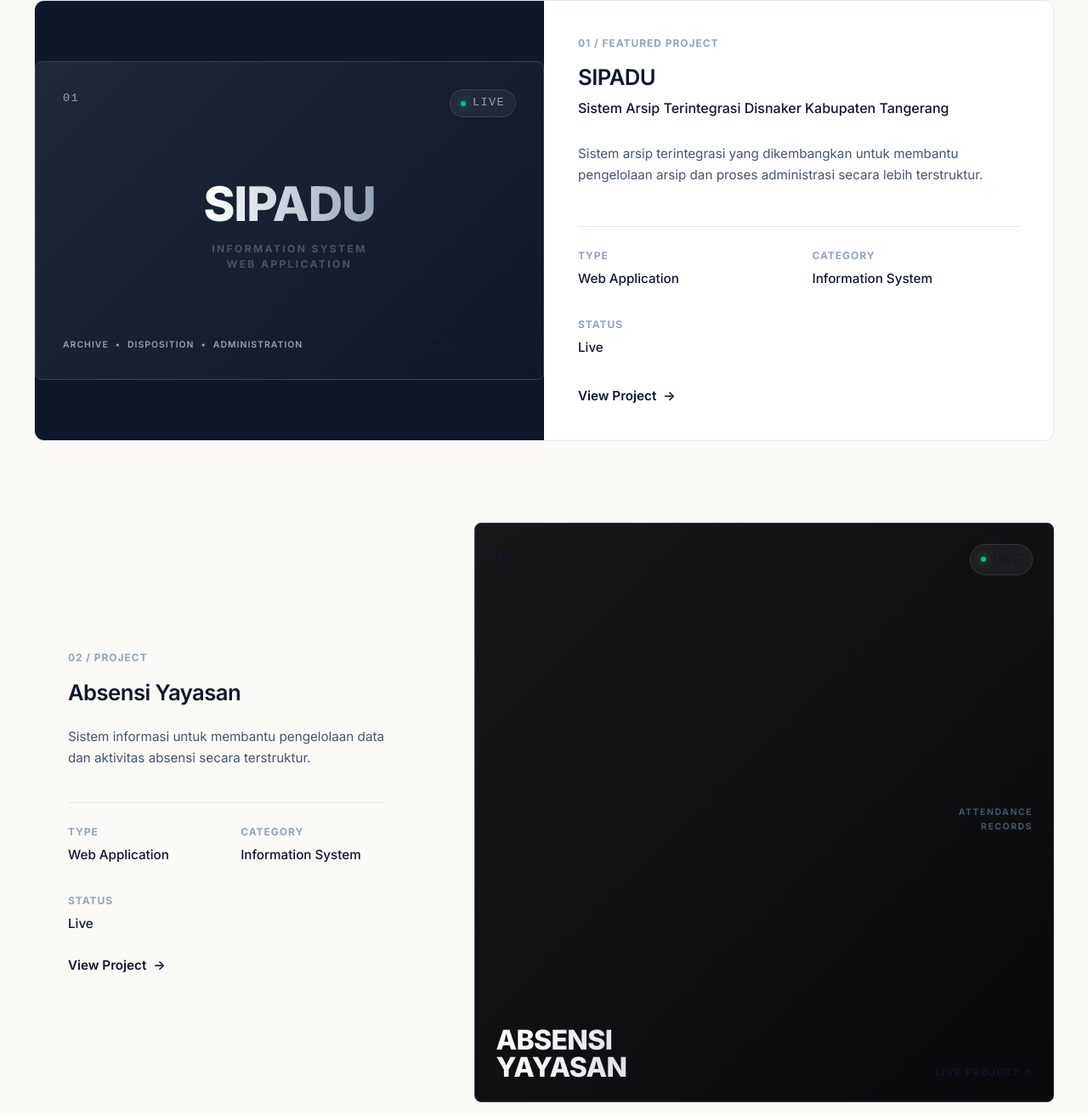
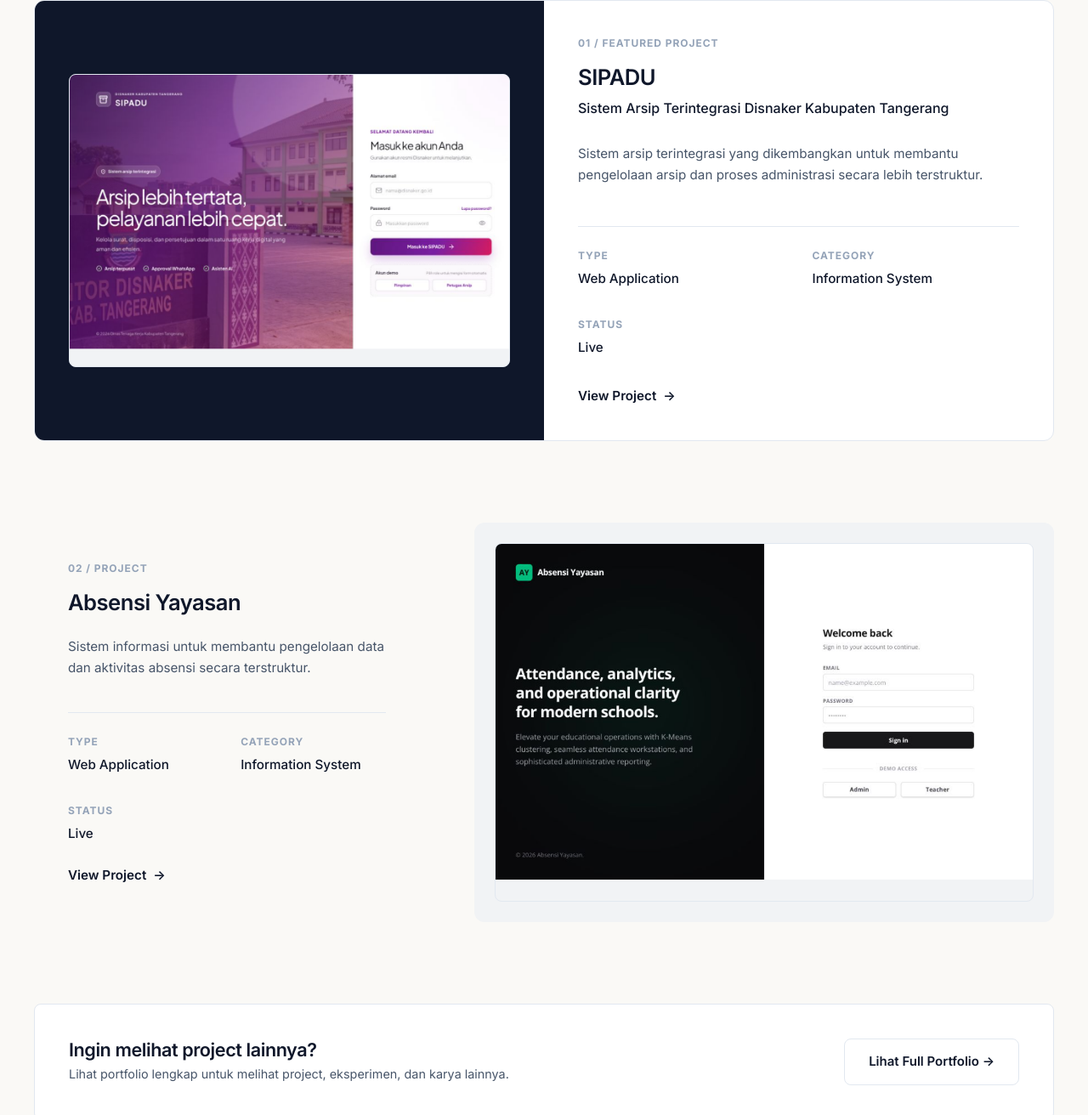
Before and after one commit to Hadevs27/jasa.harryfolio, a plain HTML site: page index.html in a window 1280 px wide. Shown: the part 3596-4908 px from the top of the page at 85% size. Drawn offline with Linux system fonts and the light colour scheme.

Commit message:
Update visual projects with real screenshots, optimized image styles, and clean presentation hierarchy

```diff
--- a/css/components.css
+++ b/css/components.css
@@ -1075,154 +1075,34 @@
 
 
 /* =========================================
-   17. CUSTOM PROJECT VISUAL (HTML+CSS+SVG)
+   17. REAL PROJECT SCREENSHOTS
 ========================================= */
-.cpv-container {
-    display: flex;
-    flex-direction: column;
-    justify-content: space-between;
+.project-image-link {
+    display: block;
     width: 100%;
-    aspect-ratio: 4/3;
-    background-color: var(--bg-dark);
     border-radius: var(--radius-md);
-    padding: 2rem;
-    color: var(--text-main);
-    text-decoration: none;
     overflow: hidden;
+    background-color: var(--bg-subtle);
+    border: 1px solid var(--border-color);
     position: relative;
-    transition: transform 0.6s cubic-bezier(0.2, 0.8, 0.2, 1), box-shadow 0.6s ease;
-    border: 1px solid var(--border-dark);
+    transition: transform 0.6s cubic-bezier(0.16, 1, 0.3, 1), border-color 0.4s ease, box-shadow 0.6s ease;
 }
 
-.cpv-container:hover {
+.project-image-link:hover {
     transform: translateY(-4px);
-    box-shadow: 0 20px 40px rgba(0,0,0,0.4);
     border-color: var(--text-muted);
+    box-shadow: 0 20px 40px rgba(0,0,0,0.15);
 }
 
-.cpv-featured {
-    background: linear-gradient(135deg, #1e293b 0%, #0f172a 100%);
-    aspect-ratio: 16/10;
+.real-project-img {
+    display: block;
+    width: 100%;
+    height: auto;
+    object-fit: cover;
+    object-position: top;
+    transition: transform 0.6s cubic-bezier(0.16, 1, 0.3, 1);
 }
 
-.cpv-secondary {
-    background: linear-gradient(135deg, #18181b 0%, #09090b 100%);
-    aspect-ratio: 1/1;
+.project-image-link:hover .real-project-img {
+    transform: scale(1.02);
 }
-
-.cpv-top {
-    display: flex;
-    justify-content: space-between;
-    align-items: flex-start;
-    font-family: var(--font-mono, monospace);
-    font-size: 0.85rem;
-    letter-spacing: 0.1em;
-    color: var(--text-tertiary);
-}
-
-.cpv-status {
-    display: flex;
-    align-items: center;
-    gap: 0.5rem;
-    padding: 0.25rem 0.75rem;
-    border-radius: 100px;
-    background-color: rgba(255,255,255,0.05);
-    border: 1px solid rgba(255,255,255,0.1);
-}
-
-.status-dot {
-    width: 6px;
-    height: 6px;
-    border-radius: 50%;
-    background-color: #10b981;
-    box-shadow: 0 0 8px #10b981;
-}
-
-.cpv-center {
-    text-align: center;
-    display: flex;
-    flex-direction: column;
-    align-items: center;
-    justify-content: center;
-}
-
-.cpv-title {
-    font-size: 3.5rem;
-    font-weight: 800;
-    line-height: 1;
-    letter-spacing: -0.02em;
-    margin-bottom: 1rem;
-    background: linear-gradient(to right, #fff, #94a3b8);
-    -webkit-background-clip: text;
-    -webkit-text-fill-color: transparent;
-}
-
-.cpv-category {
-    font-size: 0.75rem;
-    font-weight: 700;
-    letter-spacing: 0.2em;
-    color: var(--text-muted);
-    line-height: 1.5;
-}
-
-.cpv-bottom {
-    display: flex;
-    justify-content: space-between;
-    align-items: flex-end;
-}
-
-.cpv-keywords {
-    display: flex;
-    gap: 0.5rem;
-    font-size: 0.65rem;
-    font-weight: 600;
-    letter-spacing: 0.1em;
-    color: var(--text-tertiary);
-}
-
-.cpv-cta {
-    font-size: 0.75rem;
-    font-weight: 700;
-    letter-spacing: 0.1em;
-    color: var(--text-main);
-    transition: transform var(--transition-fast);
-}
-
-.cpv-container:hover .cpv-cta {
-    transform: translateX(4px);
-}
-
-.cpv-secondary {
-    flex-direction: row;
-    padding: 1.5rem;
-    gap: 1rem;
-}
-
-.cpv-left-col {
-    display: flex;
-    flex-direction: column;
-    justify-content: space-between;
-    flex: 1;
-}
-
-.cpv-right-col {
-    display: flex;
-    flex-direction: column;
-    justify-content: space-between;
-    align-items: flex-end;
-    text-align: right;
-}
-
-.cpv-title-small {
-    font-size: 2rem;
-    margin-bottom: 0;
-    margin-top: auto;
-    text-align: left;
-}
-
-.cpv-category-right {
-    font-size: 0.65rem;
-    font-weight: 700;
-    letter-spacing: 0.15em;
-    color: var(--text-muted);
-}
--- a/css/responsive.css
+++ b/css/responsive.css
@@ -164,16 +164,3 @@
         padding: 2.5rem;
     }
 }
-
-@media (max-width: 768px) {
-    .cpv-title {
-        font-size: 2.25rem;
-    }
-    .cpv-title-small {
-        font-size: 1.5rem;
-    }
-    .cpv-secondary {
-        aspect-ratio: auto;
-        height: 250px;
-    }
-}
--- a/index.html
+++ b/index.html
@@ -301,22 +301,9 @@
 
                 <!-- Featured Project 01: SIPADU -->
                 <article class="featured-project reveal-on-scroll">
-                    <div class="project-visual" style="padding: 0;">
-                        <a href="https://projek.harryfolio.my.id/" target="_blank" rel="noopener noreferrer" class="cpv-container cpv-featured">
-                            <div class="cpv-top">
-                                <span class="cpv-number">01</span>
-                                <span class="cpv-status"><span class="status-dot"></span> LIVE</span>
-                            </div>
-                            <div class="cpv-center">
-                                <h3 class="cpv-title">SIPADU</h3>
-                                <div class="cpv-category">INFORMATION SYSTEM<br>WEB APPLICATION</div>
-                            </div>
-                            <div class="cpv-bottom">
-                                <div class="cpv-keywords">
-                                    <span>ARCHIVE</span> • <span>DISPOSITION</span> • <span>ADMINISTRATION</span>
-                                </div>
-                                <div class="cpv-cta">LIVE PROJECT ↗</div>
-                            </div>
+                    <div class="project-visual">
+                        <a href="https://projek.harryfolio.my.id/" target="_blank" rel="noopener noreferrer" class="project-image-link">
+                            <img src="assets/images/projek.png" alt="Tampilan antarmuka SIPADU, Sistem Arsip Terintegrasi Disnaker Kabupaten Tangerang" loading="lazy" decoding="async" class="real-project-img">
                         </a>
                     </div>
                     <div class="project-details">
@@ -379,17 +366,9 @@
                                 </a>
                             </div>
                         </div>
-                        <div class="project-visual supporting-visual" style="padding: 0;">
-                            <a href="https://projek2.harryfolio.my.id/" target="_blank" rel="noopener noreferrer" class="cpv-container cpv-secondary">
-                                <div class="cpv-left-col">
-                                    <span class="cpv-number">02</span>
-                                    <h3 class="cpv-title cpv-title-small">ABSENSI<br>YAYASAN</h3>
-                                </div>
-                                <div class="cpv-right-col">
-                                    <span class="cpv-status"><span class="status-dot"></span> LIVE</span>
-                                    <div class="cpv-category-right">ATTENDANCE<br>RECORDS</div>
-                                    <div class="cpv-cta">LIVE PROJECT ↗</div>
-                                </div>
+                        <div class="project-visual supporting-visual">
+                            <a href="https://projek2.harryfolio.my.id/" target="_blank" rel="noopener noreferrer" class="project-image-link">
+                                <img src="assets/images/projek2.png" alt="Tampilan antarmuka sistem Absensi Yayasan" loading="lazy" decoding="async" class="real-project-img">
                             </a>
                         </div>
                     </div>
```
Also changed, not shown: assets/images/projek.png (added), assets/images/projek2.png (added).
